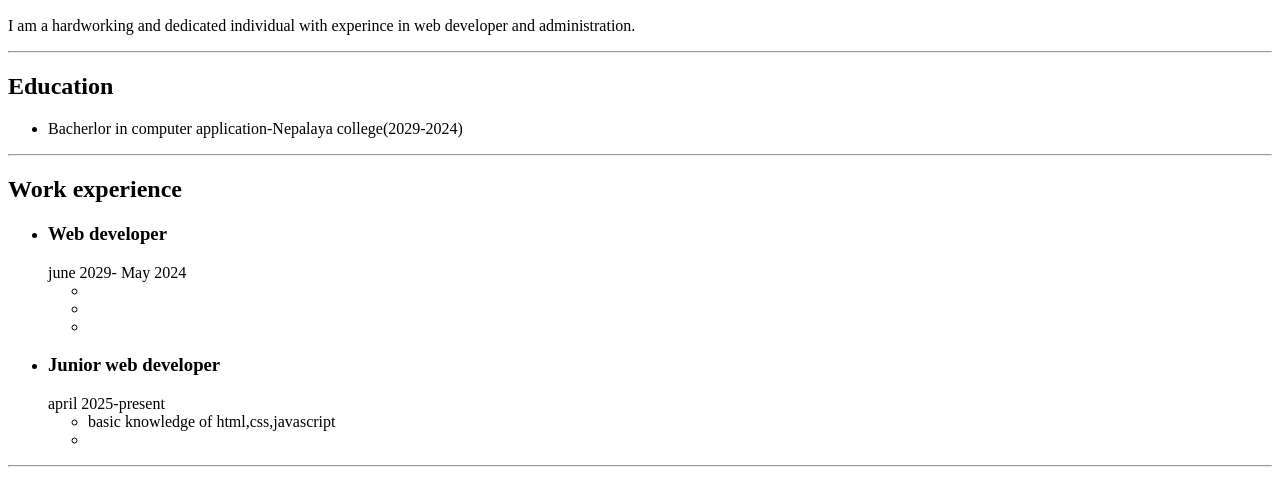
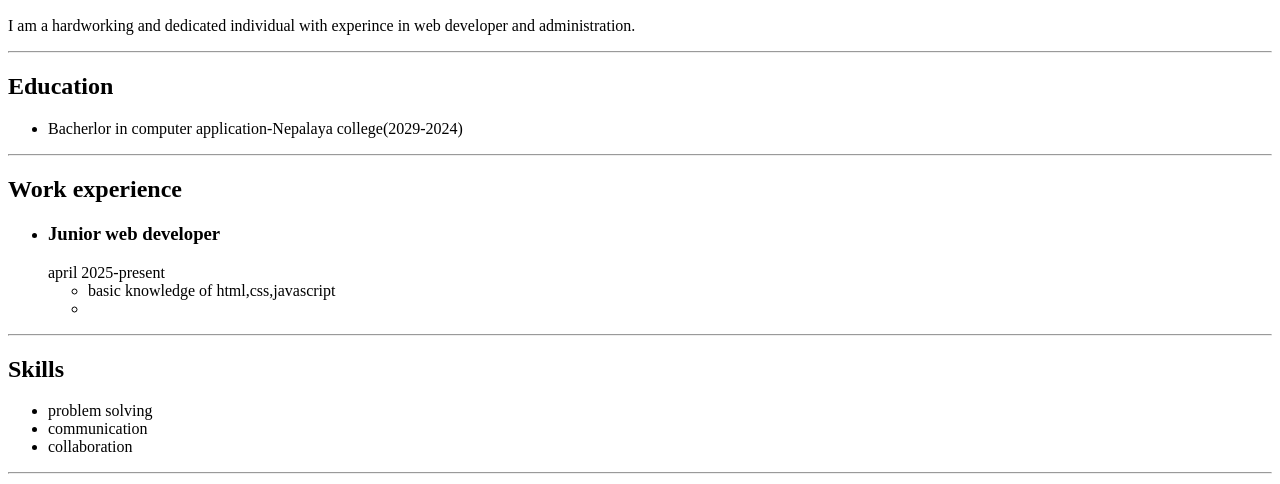
Before and after one commit to binod967/my-resume-, a plain HTML site: page index.html in a window 1280 px wide. Shown: the part 316-800 px from the top of the page. Drawn offline with Linux system fonts and the light colour scheme.

Commit message:
Remove useless list in index templete

```diff
--- a/index.html
+++ b/index.html
@@ -16,15 +16,6 @@
 <hr>
 <h2>Work experience</h2>
 <ul>
-    <li>
-        <h3>Web developer</h3>
-    </li>
-    june 2029- May 2024
-    <ul>
-        <li></li>
-        <li></li>
-        <li></li>
-    </ul>
     <li>
         <h3>Junior web developer</h3>
             </li>
```
